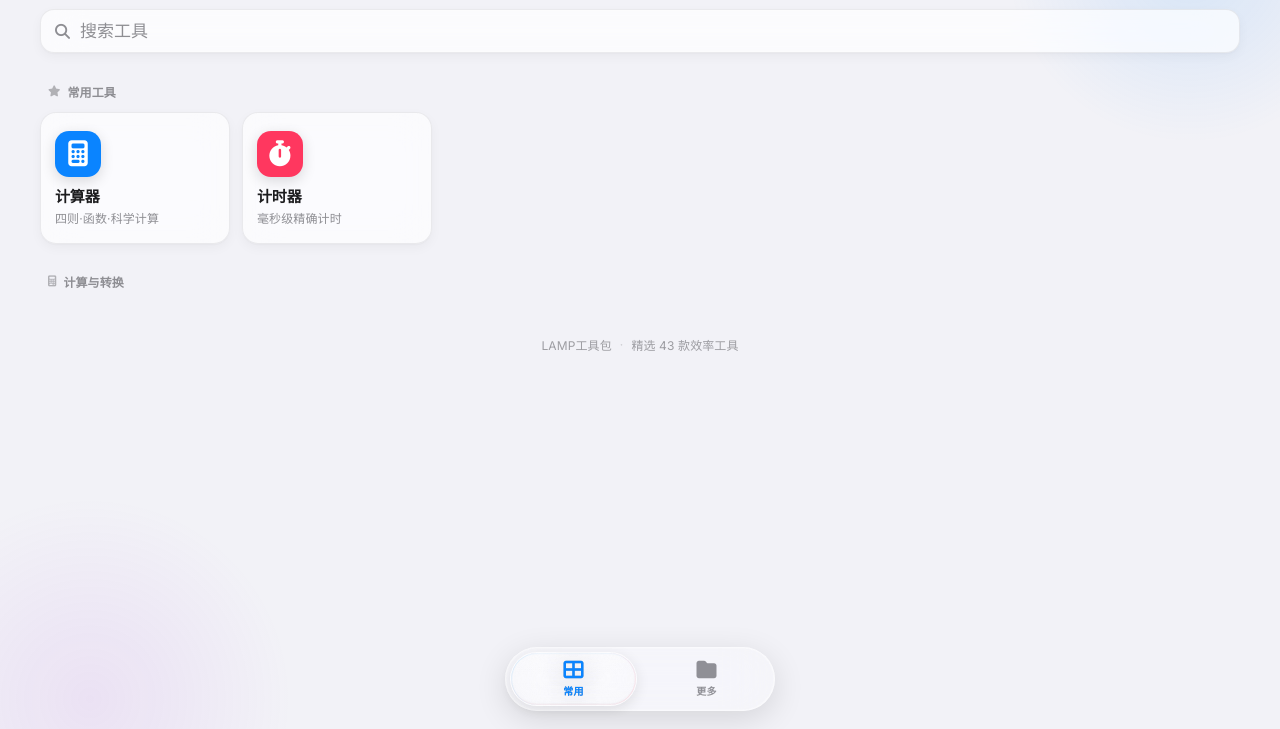
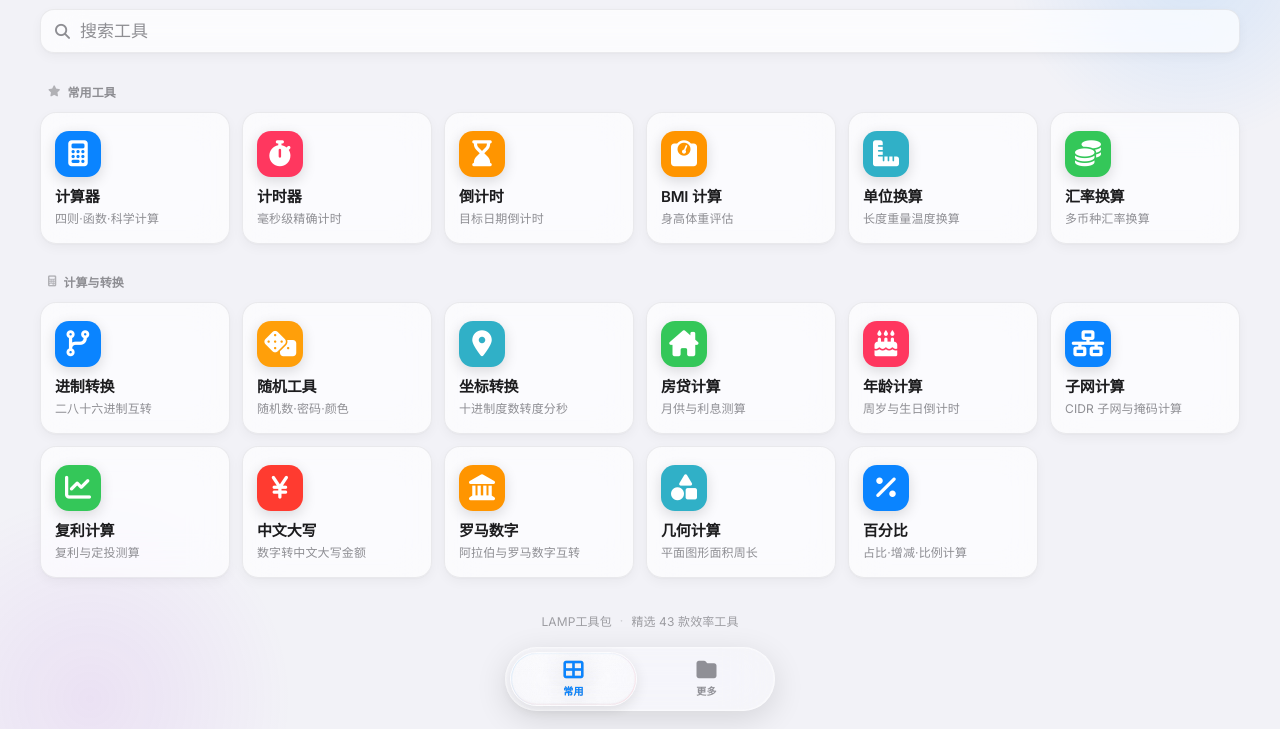
Before and after one commit to lamp23333/lamp23333.github.io, a plain HTML site: page tools-14.html in a window 1280 px wide. Shown: the part 71-800 px from the top of the page. Drawn offline with Linux system fonts and the light colour scheme.

Commit message:
Add files via upload

```diff
--- a/tools-14.html
+++ b/tools-14.html
@@ -750,8 +750,7 @@
 
 /* 图标语义色（克制、系统色） */
 const ICON_COLORS = {
-  calculator:'#0a84ff', timer:'#ff375f', pomodoro:'#ff9500',
-  unit:'#30b0c7', currency:'#34c759', baseConvert:'#0a84ff',
+  calculator:'#0a84ff', timer:'#ff375f', unit:'#30b0c7', currency:'#34c759', baseConvert:'#0a84ff',
   bmi:'#ff9500', random:'#ff9f0a', coordConvert:'#30b0c7', mortgage:'#34c759',
   age:'#ff375f', jsonFormat:'#5856d6', uuid:'#af52de', urlEncode:'#0a84ff',
   base64:'#30b0c7', regex:'#ff9500', markdown:'#5856d6', hash:'#0a84ff',
@@ -2914,11 +2913,11 @@
    分组
    ============================================================ */
 const GROUPS = {
-  common:['calculator','timer','pomodoro','bmi','unit','currency'],
+  common:['calculator','timer','countdown','bmi','unit','currency'],
   calc:['baseConvert','random','coordConvert','mortgage','age','subnet','compound','chineseNum','roman','geometry','percent'],
   dev:['jsonFormat','uuid','urlEncode','base64','regex','markdown','hash','diff','jwt','cron','yamlJson','csvJson','sqlFormat','htmlEntities'],
   security:['passwordStrength','qr','imageToBase64'],
-  time:['timestamp','date','countdown','timezone'],
+  time:['timestamp','date','timezone'],
   design:['text','wordCount','colorPicker','gradient','shadow']
 };
 const GRID_MAP={common:'toolGridCommon',calc:'toolGridCalc',dev:'toolGridDev',security:'toolGridSecurity',time:'toolGridTime',design:'toolGridDesign'};
@@ -2935,8 +2934,7 @@
 
 /* 工具一句话描述（卡片副标题，增强苹果味） */
 const DESC={
-  calculator:'四则·函数·科学计算', timer:'毫秒级精确计时', pomodoro:'专注25分钟工作法',
-  bmi:'身高体重评估', unit:'长度重量温度换算', currency:'多币种汇率换算', baseConvert:'二八十六进制互转',
+  calculator:'四则·函数·科学计算', timer:'毫秒级精确计时', bmi:'身高体重评估', unit:'长度重量温度换算', currency:'多币种汇率换算', baseConvert:'二八十六进制互转',
    random:'随机数·密码·颜色', coordConvert:'十进制度数转度分秒', mortgage:'月供与利息测算',
   age:'周岁与生日倒计时', jsonFormat:'JSON 格式化与压缩', uuid:'RFC4122 v4 生成', urlEncode:'URL 编码与解码',
   base64:'Base64 编解码', regex:'正则匹配与测试', markdown:'Markdown 实时预览', hash:'MD5/SHA 系列摘要',
```
